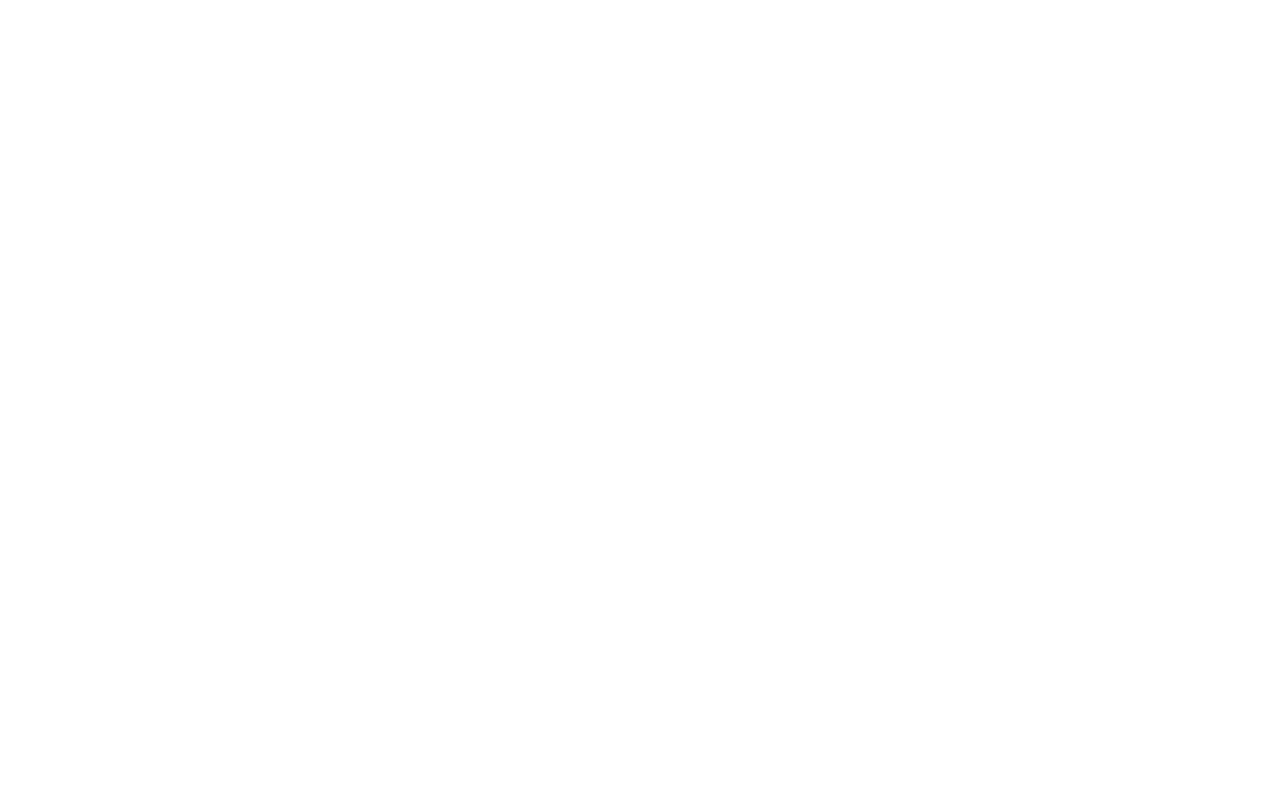
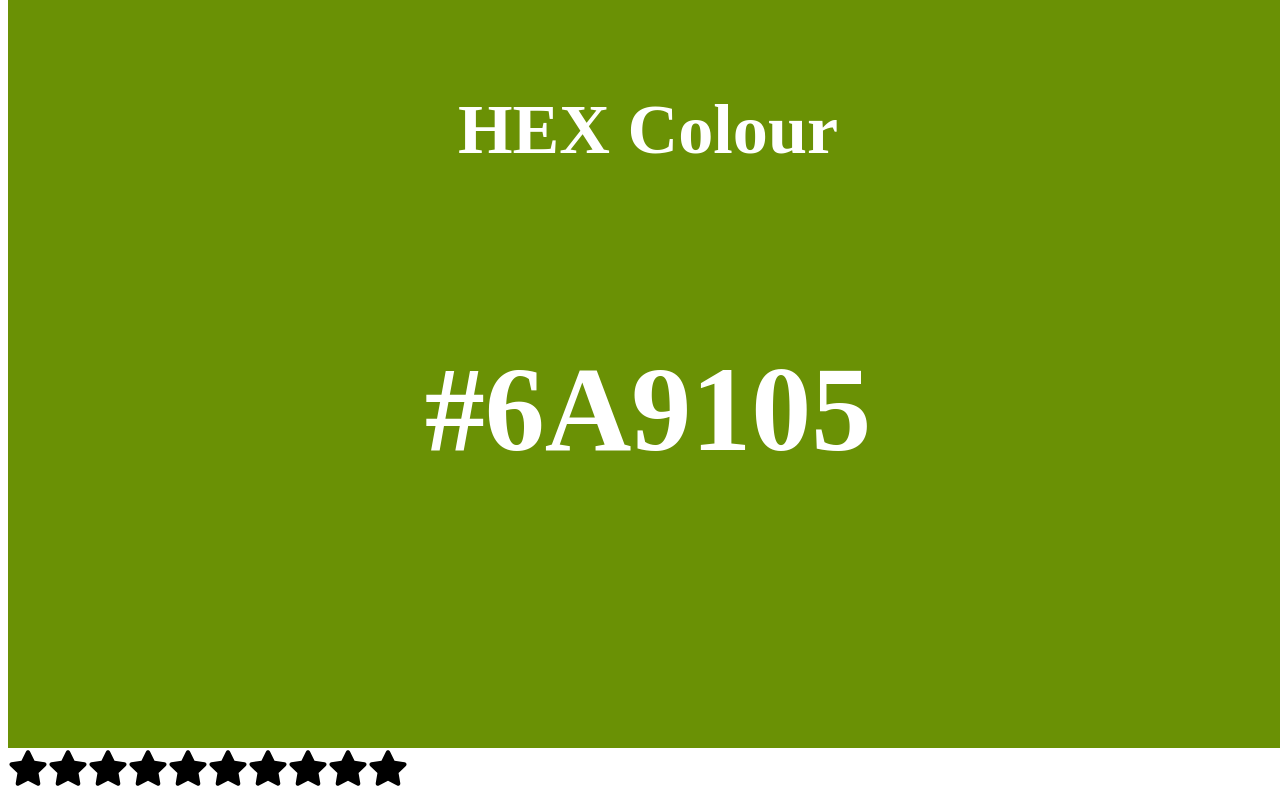
Before and after one commit to Mufaro1410/25-React-Projects, a React (Vite) app: page / in a window 1280 px wide. Shown: the part 860-1660 px from the top of the page. Before the commit the page ends 816 px from the top, so only its background shows below. Built offline with nearby package versions, Linux system fonts and the light colour scheme.

Commit message:
Star Rating Component

```diff
--- a/package.json
+++ b/package.json
@@ -11,7 +11,8 @@
   },
   "dependencies": {
     "react": "^18.2.0",
-    "react-dom": "^18.2.0"
+    "react-dom": "^18.2.0",
+    "react-icons": "^5.0.1"
   },
   "devDependencies": {
     "@types/react": "^18.2.55",
--- a/src/App.jsx
+++ b/src/App.jsx
@@ -1,17 +1,21 @@
 import './App.css'
 import Accordion from './components/accordion'
 import RandomColour from './components/random-colour'
+import StarRating from './components/star-rating'
 
 
 function App() {
 
   return (
     <div>
-      {/* Accordion */}
-      {/* <Accordion /> */}
+      {/* Accordion Component */}
+      <Accordion />
 
-      {/* Random Colour */}
-      <RandomColour/>
+      {/* Random Colour Component */}
+      <RandomColour />
+
+      {/* Star Rating Component*/}
+      <StarRating noOfStars={10}/>
     </div>
   )
 }
--- /dev/null
+++ b/src/components/star-rating/index.jsx
@@ -0,0 +1,40 @@
+import { useState } from 'react'
+import {FaStar} from 'react-icons/fa'
+import './styles.css'
+
+export default function StarRating({ noOfStars = 5 }) {
+    const [rating, setRating] = useState(0)
+    const [hover, setHover] = useState(0)
+
+    function handleClick(getCurrentIndex) {
+        setRating(getCurrentIndex);
+    }
+
+    function handleMouseMove(getCurrentIndex) {
+        setHover(getCurrentIndex);
+    }
+
+    function handleMouseLeave() {
+        setHover(rating);
+    }
+
+    return (
+        <div className="star-rating">
+            {
+                [...Array(noOfStars)].map((_, index) => {
+                    index += 1
+                    return (
+                        <FaStar
+                            key={index}
+                            className={index <= (hover || rating) ? 'active' : 'inactive'}
+                            onClick={() => handleClick(index)}
+                            onMouseMove={() => handleMouseMove(index)}
+                            onMouseLeave={() => handleMouseLeave()}
+                            size={40}
+                        />
+                    )
+                })
+            }
+        </div>
+    )
+}
--- /dev/null
+++ b/src/components/star-rating/styles.css
@@ -0,0 +1,7 @@
+.active {
+    color: #fff700;
+}
+
+.inactive {
+    color: #000000;
+}
```
Also changed, not shown: 1 other file (tests, documents, lock files or other folders).
